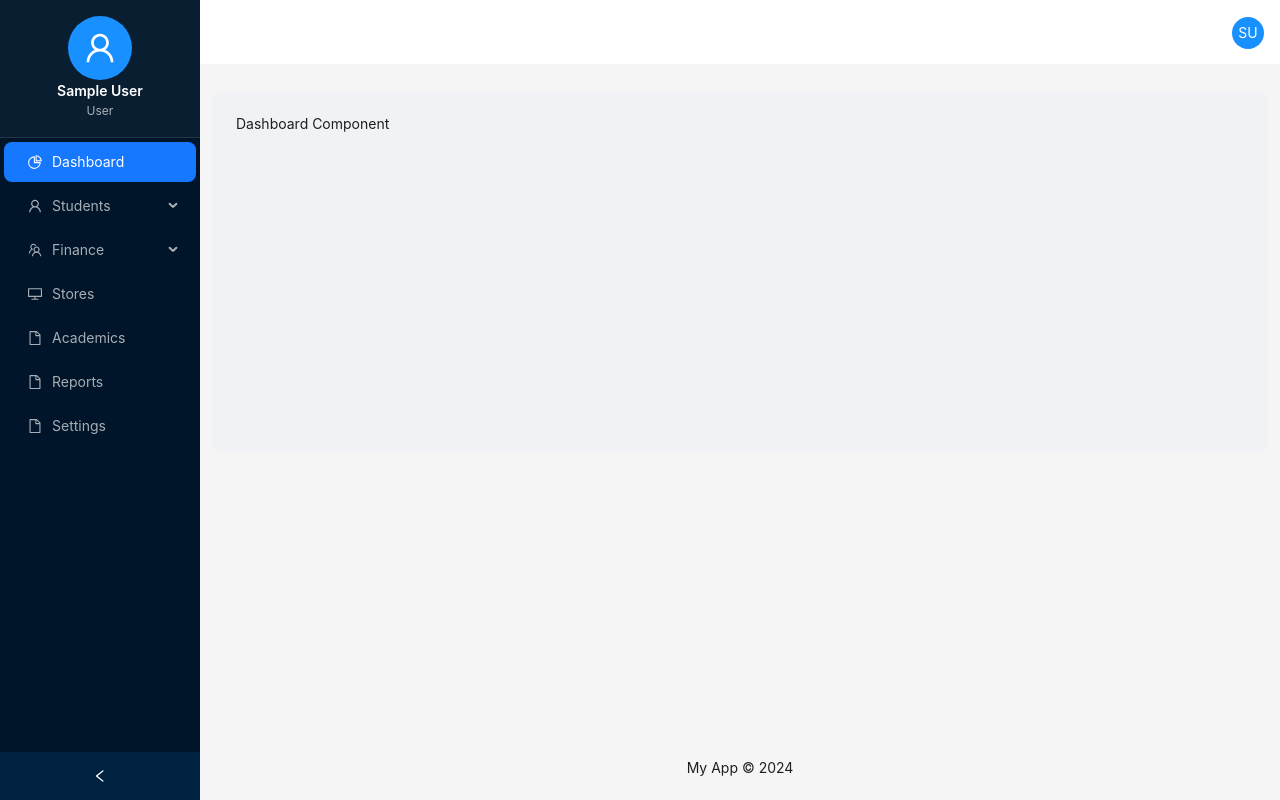
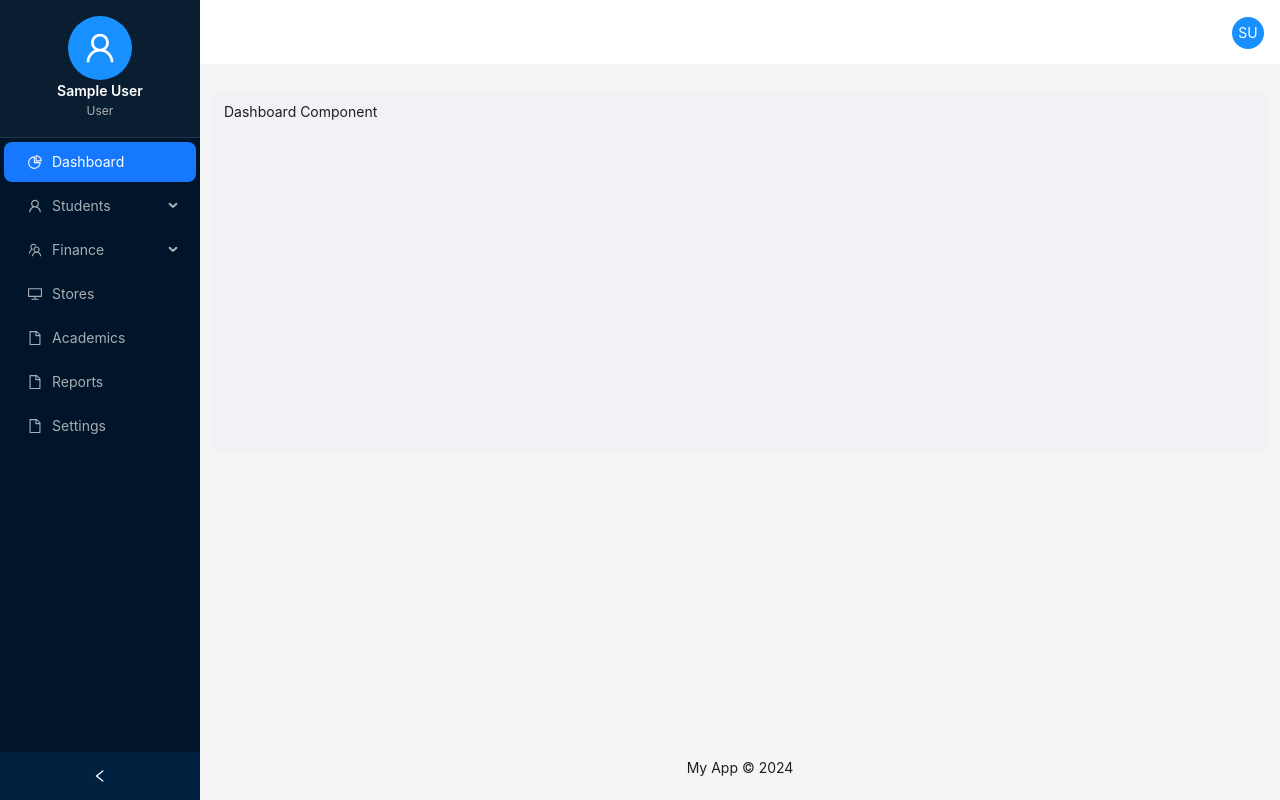
Before and after one commit to munialom/saas-school-novasis, a React (Vite) app in the folder src/frontend/: page / in a window 1280 px wide. Built offline with nearby package versions, Linux system fonts and the light colour scheme; sample sign-in values are in the browser's storage.

Commit message:
fixes data padding

```diff
--- a/src/frontend/src/components/common/MainLayout.tsx
+++ b/src/frontend/src/components/common/MainLayout.tsx
@@ -27,7 +27,7 @@ const MainLayout: React.FC<MainLayoutProps> = ({ children }) => {
                 <Content style={{ margin: '12px 12px 0' }}>
                     <div
                         style={{
-                            padding: 24,
+                            padding: 12,
                             minHeight: 360,
                             background: '#f0f2f5',
                             borderRadius: 8,
```
